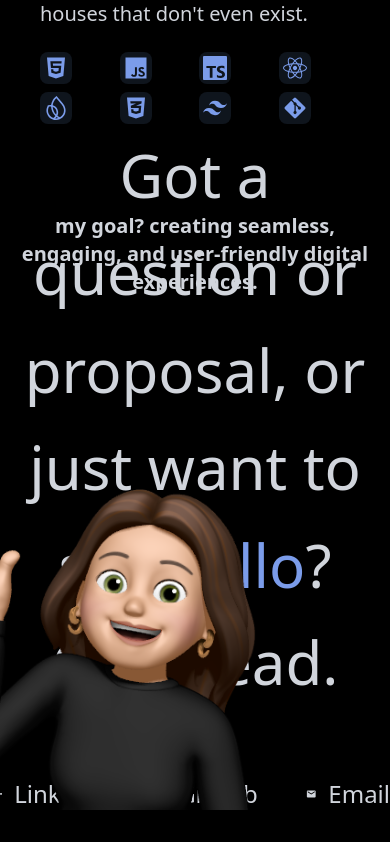
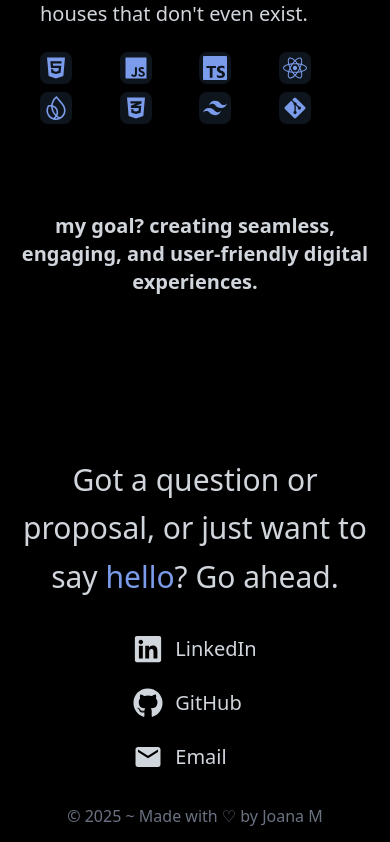
Before and after one commit to joanamarquees/portfolio, a React (Vite) app: page / in a window 390 px wide. Shown: the part 3402-4244 px from the top of the page. Built offline with nearby package versions, Linux system fonts and the light colour scheme.

Commit message:
site full responsive

```diff
--- a/src/App.tsx
+++ b/src/App.tsx
@@ -120,7 +120,7 @@
         id="about"
         className="flex flex-col md:flex-row w-screen h-screen mt-[14vh] text-gray-300"
       >
-        <div className="w-full md:w-[20%] h-[20%] md:h-full flex items-center justify-center">
+        <div className="w-full md:w-[20%] h-[20%] md:h-full flex items-end md:items-center justify-center">
           <div className="transform md:-rotate-90">
             <h2 className="h-full lg:h-[10%] w-full text-7xl md:text-8xl lg:text-[10rem] font-bold animate-wave bg-gradient-to-r from-[#dae5ff] via-[#3f5ca2] to-[#dae5ff] text-transparent bg-clip-text bg-[length:200%_100%]">
               ABOUT
@@ -188,43 +188,43 @@
       </section>
 
       {/* Footer/Contact Section */}
-      <section id="contact" className="flex w-screen h-[70vh] text-gray-300 relative">
+      <section id="contact" className="flex h-screen w-screen min-h-[70vh] text-gray-300 relative py-10">
         <img
           src={hello}
           alt="Hello illustration"
-          className="absolute right-20 scale-x-[-1] bottom-0 w-96"
+          className="absolute right-0 md:right-20 scale-x-[-1] bottom-0 w-48 md:w-72 lg:w-96 opacity-50 md:opacity-100"
         />
         <div className="w-full h-full flex items-center">
-          <div className="w-full flex flex-col gap-16 items-center">
-            <p className="text-6xl font-light text-center max-w-7xl px-4 leading-relaxed">
+          <div className="w-full flex flex-col gap-8 md:gap-16 items-center">
+        <p className="text-3xl md:text-4xl lg:text-6xl font-light text-center max-w-7xl px-4 leading-relaxed">
           Got a question or proposal, or just want to say <span className="text-[#7b9cea] font-normal">hello</span>? Go ahead.
         </p>
 
-            <div className="flex gap-12">
+        <div className="flex flex-col md:flex-row gap-6 md:gap-12">
           <a
             href="https://www.linkedin.com/in/joana-marques-33a170220/"
-                className="flex items-center gap-3 text-2xl hover:text-[#7b9cea] transition-colors"
+            className="flex items-center gap-3 text-xl md:text-2xl hover:text-[#7b9cea] transition-colors"
           >
-                <FaLinkedin className="text-4xl" />
+            <FaLinkedin className="text-3xl md:text-4xl" />
             LinkedIn
           </a>
           <a
             href="https://github.com/joanamarquees"
-                className="flex items-center gap-3 text-2xl hover:text-[#7b9cea] transition-colors"
+            className="flex items-center gap-3 text-xl md:text-2xl hover:text-[#7b9cea] transition-colors"
           >
-                <FaGithub className="text-4xl" />
+            <FaGithub className="text-3xl md:text-4xl" />
             GitHub
           </a>
           <a
             href="mailto:joanacfmarques@ulisboa.tecnico.pt"
-                className="flex items-center gap-3 text-2xl hover:text-[#7b9cea] transition-colors"
+            className="flex items-center gap-3 text-xl md:text-2xl hover:text-[#7b9cea] transition-colors"
           >
-                <MdEmail className="text-4xl" />
+            <MdEmail className="text-3xl md:text-4xl" />
             Email
           </a>
         </div>
 
-            <p className="text-lg mt-12 text-gray-500">
+        <p className="text-base md:text-lg mt-8 md:mt-12 text-gray-500">
           &copy; 2025 ~ Made with ♡ by Joana M
         </p>
           </div>
--- a/src/components/header.tsx
+++ b/src/components/header.tsx
@@ -31,7 +31,7 @@
 
   return (
     <>
-      <header className="fixed top-0 left-0 right-0 z-50 bg-black/80 backdrop-blur-sm shadow-md py-2 md:py-4 px-5 md:px-10 overflow-hidden w-screen h-[14vh]">
+      <header className="fixed top-0 left-0 right-0 z-50 bg-black/80 backdrop-blur-sm shadow-md py-2 md:py-4 px-5 md:px-10 overflow-hidden w-screen h-[10vh] lg:h-[14vh]">
         <div className="flex justify-between items-center relative">
           <a href="#">
             <div
```
Lines whose indentation alone changed are shown as unchanged.
